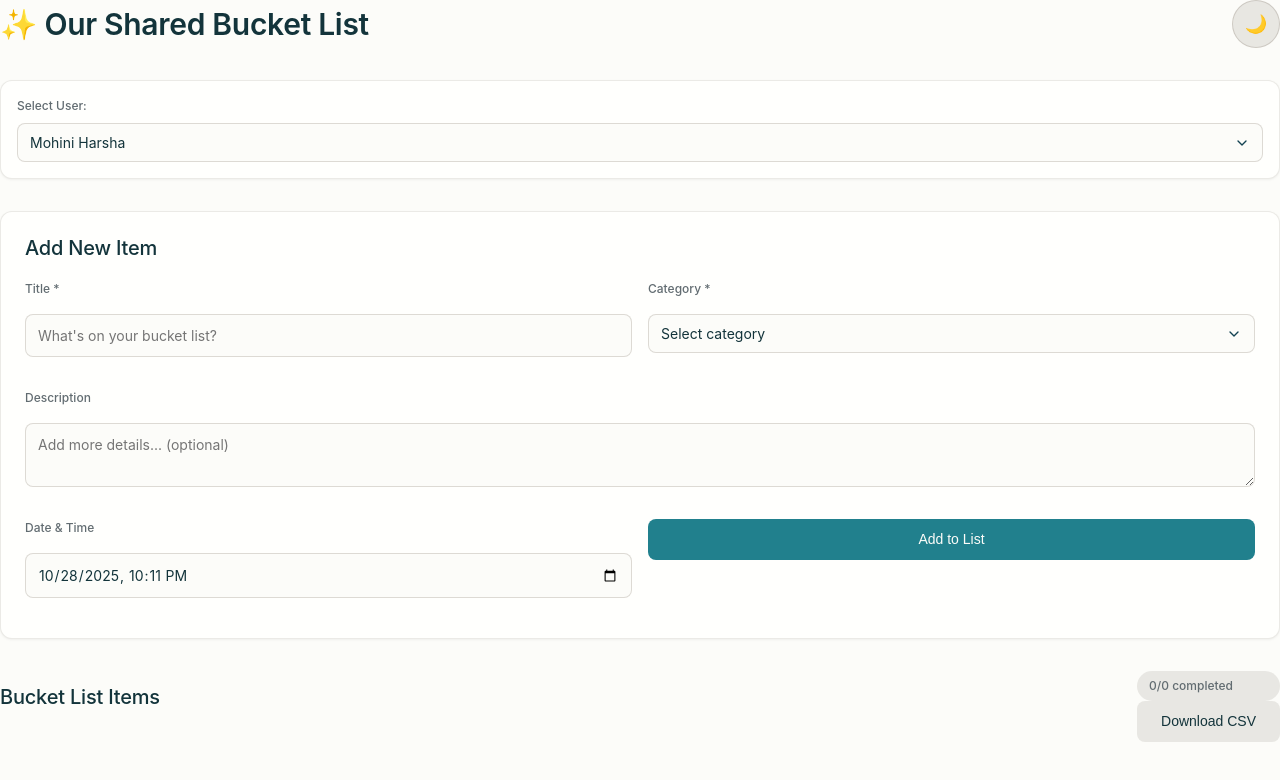
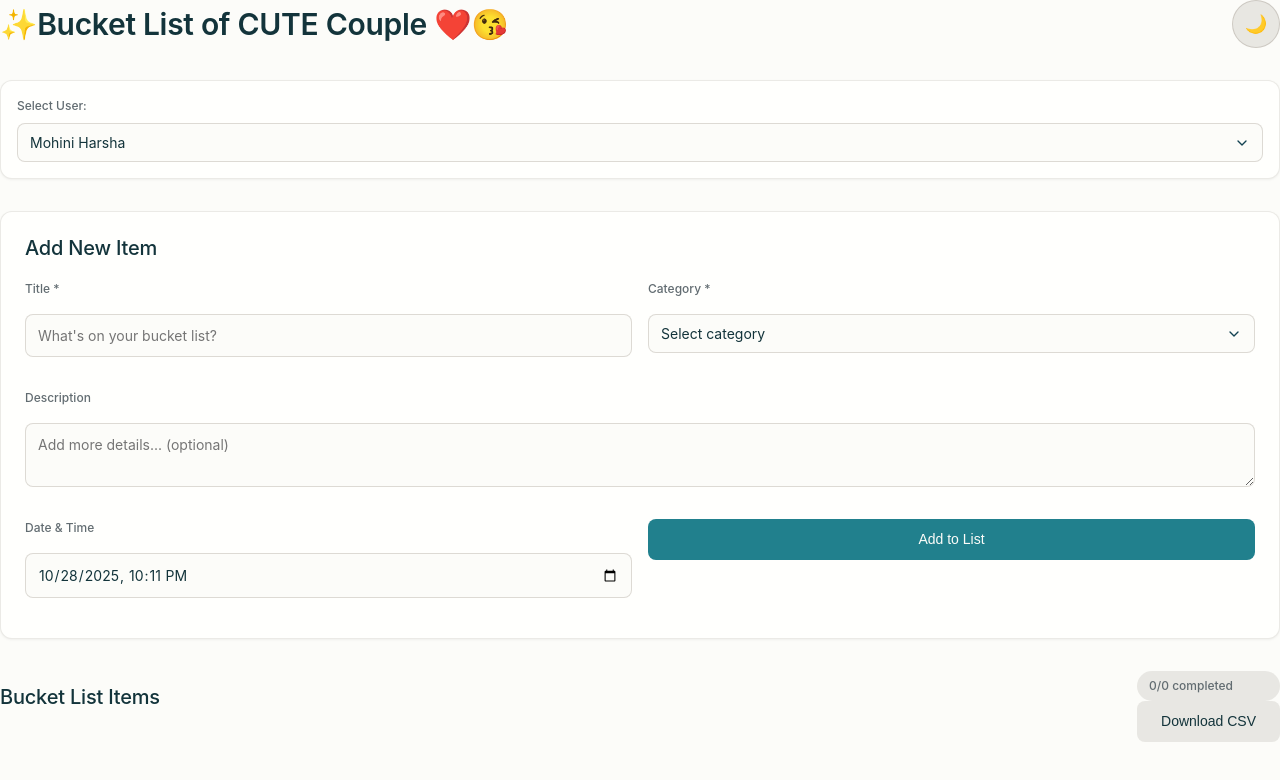
Before and after one commit to memes-mami/bucketlist, a plain HTML site: page index.html in a window 1280 px wide. Drawn offline with nearby package versions, Linux system fonts and the light colour scheme.

Commit message:
changes name of website

```diff
--- a/index.html
+++ b/index.html
@@ -3,7 +3,7 @@
 <head>
     <meta charset="UTF-8">
     <meta name="viewport" content="width=device-width, initial-scale=1.0">
-    <title>Shared Bucket List</title>
+    <title>Bucket List</title>
     <link rel="stylesheet" href="style.css">
     <script src="https://cdn.jsdelivr.net/npm/canvas-confetti@1.6.0/dist/confetti.browser.min.js"></script>
 </head>
@@ -11,7 +11,7 @@
     <div class="container">
         <!-- Header with theme toggle -->
         <header class="header">
-            <h1 class="title">✨ Our Shared Bucket List</h1>
+            <h1 class="title">✨Bucket List of CUTE Couple ❤️😘</h1>
             <button class="theme-toggle" id="themeToggle" aria-label="Toggle theme">
                 <span class="theme-icon">🌙</span>
             </button>
```
